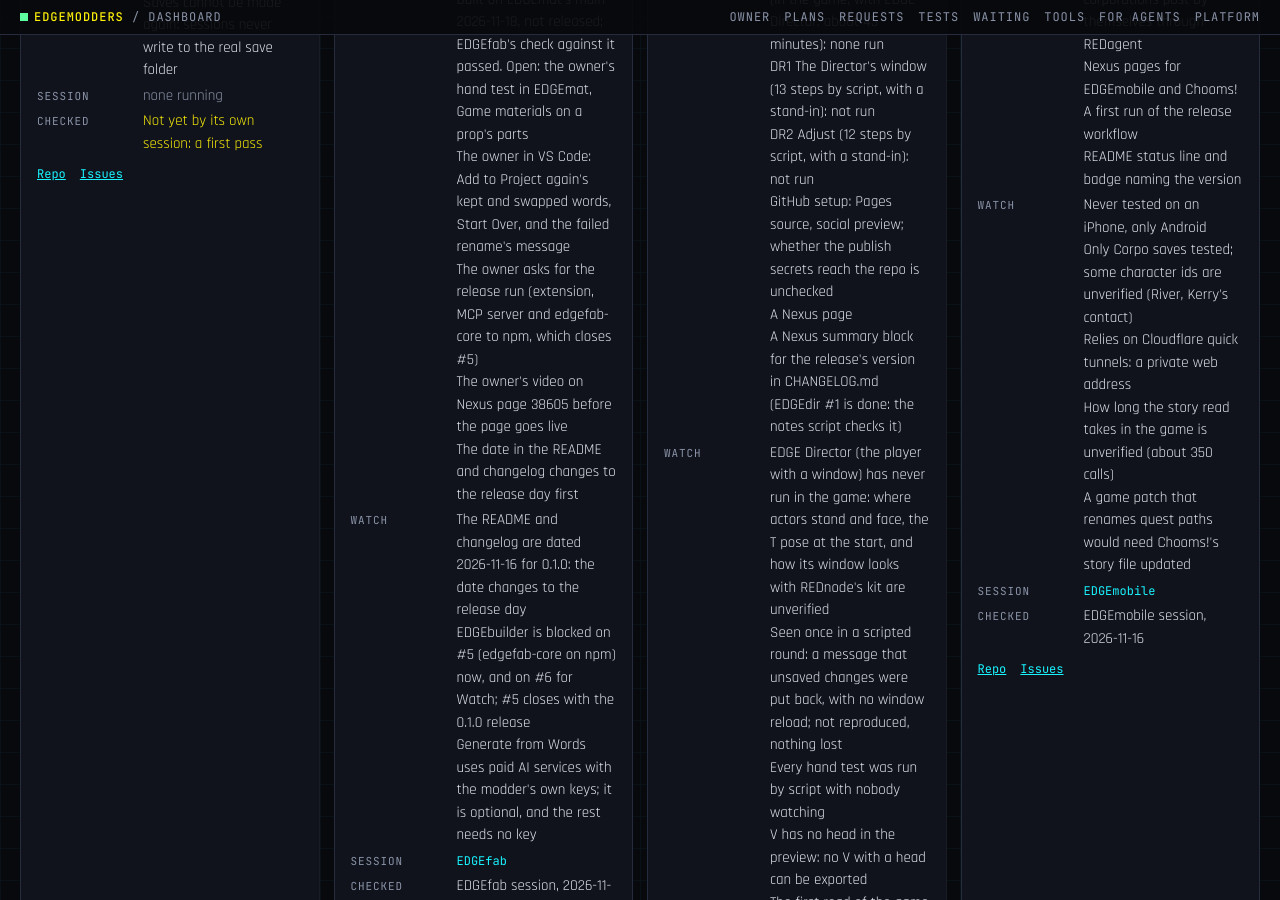
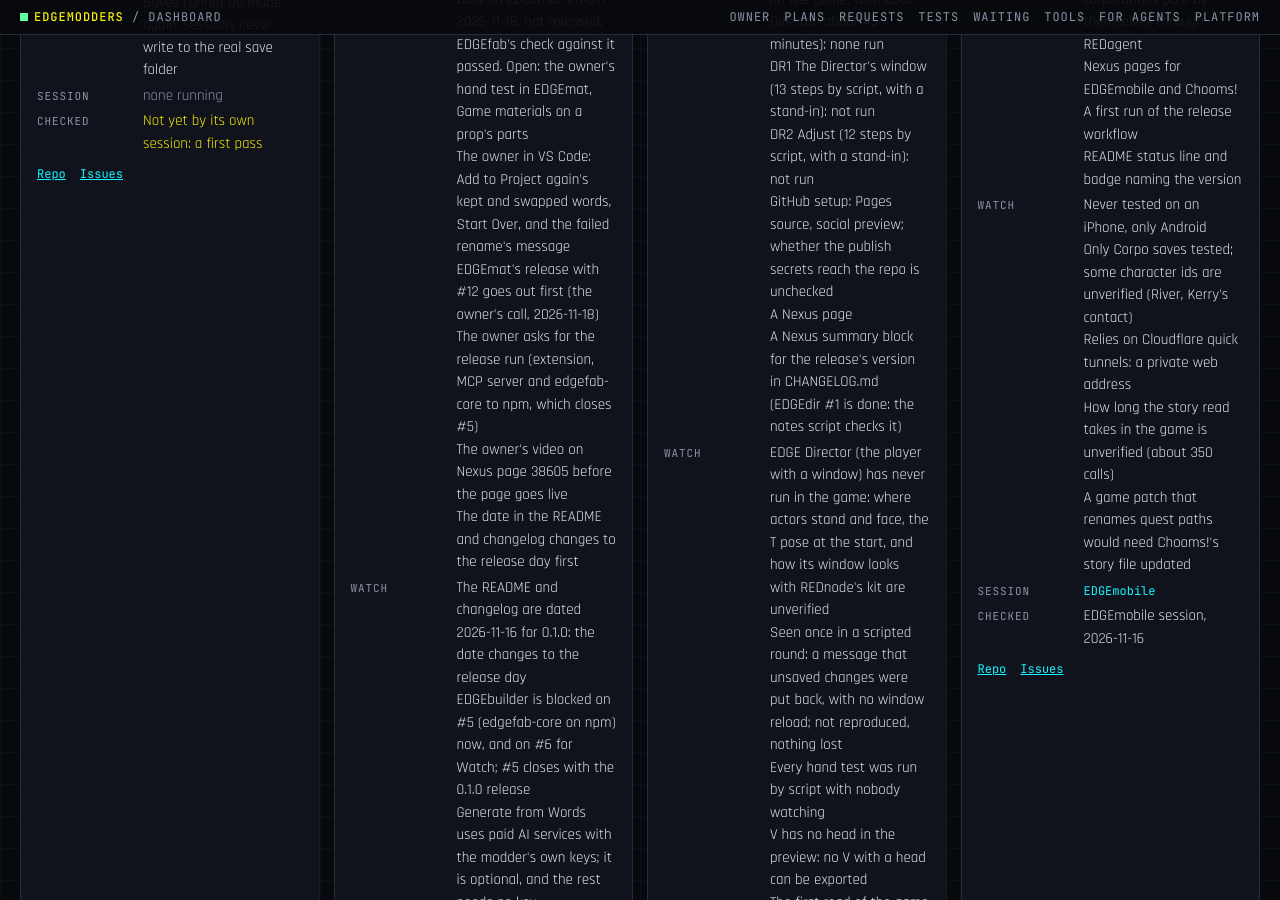
Before and after one commit to Edgemodders/EDGEweb, a Jekyll site: the page docs/dashboard.html, which Jekyll copies as it is, in a window 1280 px wide and 900 px high, scrolled down 19216 px. Built offline with Jekyll 4.4.1, drawn with Linux system fonts in a browser that asks for light colours.

Commit message:
Dashboard: EDGEfab 0.1.0 goes out after EDGEmat's release with #12
Co-Authored-By: Claude Fable 5.2 <noreply@anthropic.com>

```diff
--- a/docs/assets/dashboard/status.js
+++ b/docs/assets/dashboard/status.js
@@ -2398,7 +2398,7 @@ window.EDGE_STATUS = {
     "version": "0.1.0",
     "needs": [
      "EDGEmat #12: game materials on a prop's parts in EDGEmat's UI (the owner's call, 2026-11-18). Built on EDGEmat's main 2026-11-18, not released; EDGEfab's check against it passed. Open: the owner's hand test in EDGEmat, Game materials on a prop's parts", "The owner in VS Code: Add to Project again's kept and swapped words, Start Over, and the failed rename's message",
-     "The owner asks for the release run (extension, MCP server and edgefab-core to npm, which closes #5)",
+     "EDGEmat's release with #12 goes out first (the owner's call, 2026-11-18)", "The owner asks for the release run (extension, MCP server and edgefab-core to npm, which closes #5)",
      "The owner's video on Nexus page 38605 before the page goes live",
      "The date in the README and changelog changes to the release day first"
     ]
--- a/docs/dashboard.html
+++ b/docs/dashboard.html
@@ -203,7 +203,7 @@ pre.how { background: #05060a; border: 1px solid var(--line); padding: 12px 14px
 </div>
 <div id="tip" role="tooltip"></div>
 
-<script src="assets/dashboard/status.js?v=44"></script>
+<script src="assets/dashboard/status.js?v=45"></script>
 <script>
 (function () {
   var S = window.EDGE_STATUS;
```
